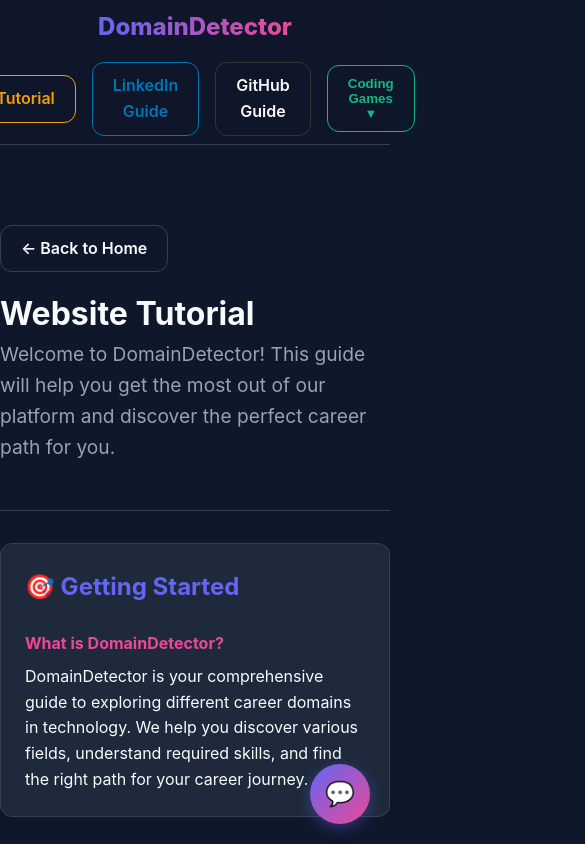
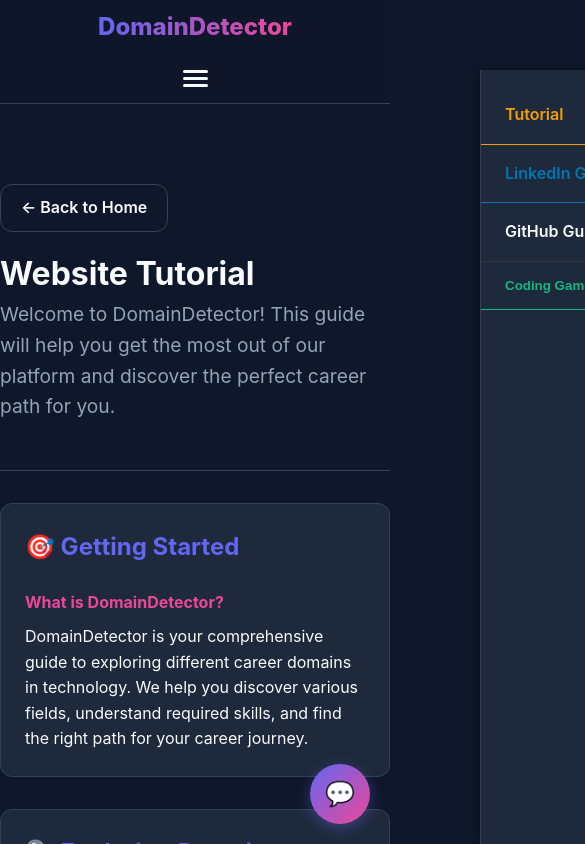
Before and after one commit to Karthikeyan-hub004/DK, a React (Vite) app: page /tutorial in a window 390 px wide. Shown: the top 844 px of the page, 585 px wide, since content can reach past the window. Built offline with nearby package versions, Linux system fonts and the light colour scheme.

Commit message:
nav bar update

```diff
--- a/src/components/Navbar.jsx
+++ b/src/components/Navbar.jsx
@@ -3,6 +3,7 @@
 
 const Navbar = () => {
     const [showGamesDropdown, setShowGamesDropdown] = useState(false);
+    const [isMobileMenuOpen, setIsMobileMenuOpen] = useState(false);
 
     const codingGames = [
         { name: 'Coding Fantasy', url: 'https://codingfantasy.com/games/mcp' },
@@ -11,20 +12,41 @@
         { name: 'Elevator Saga', url: 'https://play.elevatorsaga.com/' }
     ];
 
+    const toggleMobileMenu = () => {
+        setIsMobileMenuOpen(!isMobileMenuOpen);
+    };
+
+    const closeMobileMenu = () => {
+        setIsMobileMenuOpen(false);
+    };
+
     return (
         <nav className="navbar">
             <div className="container nav-content">
                 <Link to="/" className="logo">
                     DomainDetector
                 </Link>
-                <div style={{ display: 'flex', alignItems: 'center', gap: '1rem' }}>
-                    <Link to="/tutorial" className="btn btn-outline" style={{ borderColor: '#f59e0b', color: '#f59e0b' }}>
+
+                {/* Hamburger Icon */}
+                <button
+                    className={`hamburger ${isMobileMenuOpen ? 'active' : ''}`}
+                    onClick={toggleMobileMenu}
+                    aria-label="Toggle menu"
+                >
+                    <span></span>
+                    <span></span>
+                    <span></span>
+                </button>
+
+                {/* Navigation Links */}
+                <div className={`nav-links ${isMobileMenuOpen ? 'active' : ''}`}>
+                    <Link to="/tutorial" className="btn btn-outline" style={{ borderColor: '#f59e0b', color: '#f59e0b' }} onClick={closeMobileMenu}>
                         Tutorial
                     </Link>
-                    <Link to="/linkedin-guide" className="btn btn-outline" style={{ borderColor: '#0077b5', color: '#0077b5' }}>
+                    <Link to="/linkedin-guide" className="btn btn-outline" style={{ borderColor: '#0077b5', color: '#0077b5' }} onClick={closeMobileMenu}>
                         LinkedIn Guide
                     </Link>
-                    <Link to="/github-guide" className="btn btn-outline" style={{ borderColor: '#333', color: 'var(--text-color)' }}>
+                    <Link to="/github-guide" className="btn btn-outline" style={{ borderColor: '#333', color: 'var(--text-color)' }} onClick={closeMobileMenu}>
                         GitHub Guide
                     </Link>
                     <div
@@ -44,6 +66,7 @@
                                         className="dropdown-item"
                                         target="_blank"
                                         rel="noreferrer"
+                                        onClick={closeMobileMenu}
                                     >
                                         {game.name}
                                     </a>
--- a/src/index.css
+++ b/src/index.css
@@ -144,6 +144,109 @@
 .dropdown-item:hover {
     background: rgba(99, 102, 241, 0.1);
     color: var(--primary);
+}
+
+/* Hamburger Menu */
+.hamburger {
+    display: none;
+    flex-direction: column;
+    gap: 4px;
+    background: transparent;
+    border: none;
+    cursor: pointer;
+    padding: 8px;
+    z-index: 101;
+}
+
+.hamburger span {
+    width: 25px;
+    height: 3px;
+    background: var(--text);
+    border-radius: 3px;
+    transition: all 0.3s ease;
+}
+
+.hamburger.active span:nth-child(1) {
+    transform: rotate(45deg) translate(5px, 5px);
+}
+
+.hamburger.active span:nth-child(2) {
+    opacity: 0;
+}
+
+.hamburger.active span:nth-child(3) {
+    transform: rotate(-45deg) translate(7px, -6px);
+}
+
+/* Navigation Links */
+.nav-links {
+    display: flex;
+    align-items: center;
+    gap: 1rem;
+}
+
+/* Mobile Responsive */
+@media (max-width: 768px) {
+    .hamburger {
+        display: flex;
+    }
+
+    .nav-links {
+        position: fixed;
+        top: 70px;
+        right: -100%;
+        width: 100%;
+        max-width: 300px;
+        height: calc(100vh - 70px);
+        background: var(--surface);
+        border-left: 1px solid var(--border);
+        flex-direction: column;
+        align-items: stretch;
+        gap: 0;
+        padding: 1rem 0;
+        transition: right 0.3s ease;
+        overflow-y: auto;
+        box-shadow: -2px 0 10px rgba(0, 0, 0, 0.3);
+    }
+
+    .nav-links.active {
+        right: 0;
+    }
+
+    .nav-links .btn {
+        width: 100%;
+        text-align: left;
+        border-radius: 0;
+        border: none;
+        border-bottom: 1px solid var(--border);
+        padding: 1rem 1.5rem;
+    }
+
+    .nav-links .btn:hover {
+        background: rgba(99, 102, 241, 0.1);
+    }
+
+    .nav-links .dropdown {
+        width: 100%;
+    }
+
+    .nav-links .dropdown .btn {
+        width: 100%;
+    }
+
+    .nav-links .dropdown-menu {
+        position: static;
+        width: 100%;
+        margin-top: 0;
+        border-radius: 0;
+        border: none;
+        border-top: 1px solid var(--border);
+        box-shadow: none;
+    }
+
+    .dropdown-item {
+        padding: 1rem 2rem;
+    }
 }
 
 /* Hero */
```
